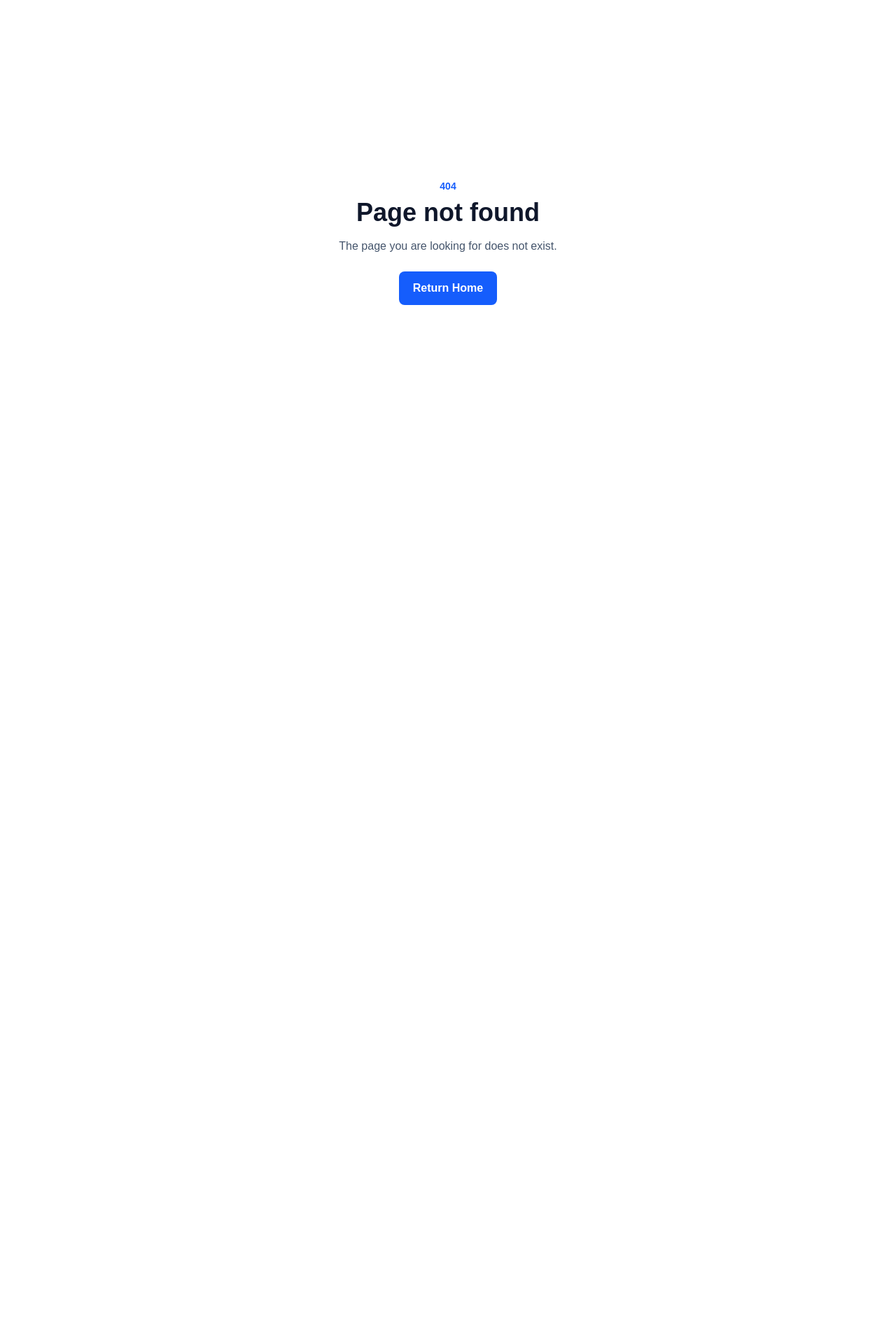
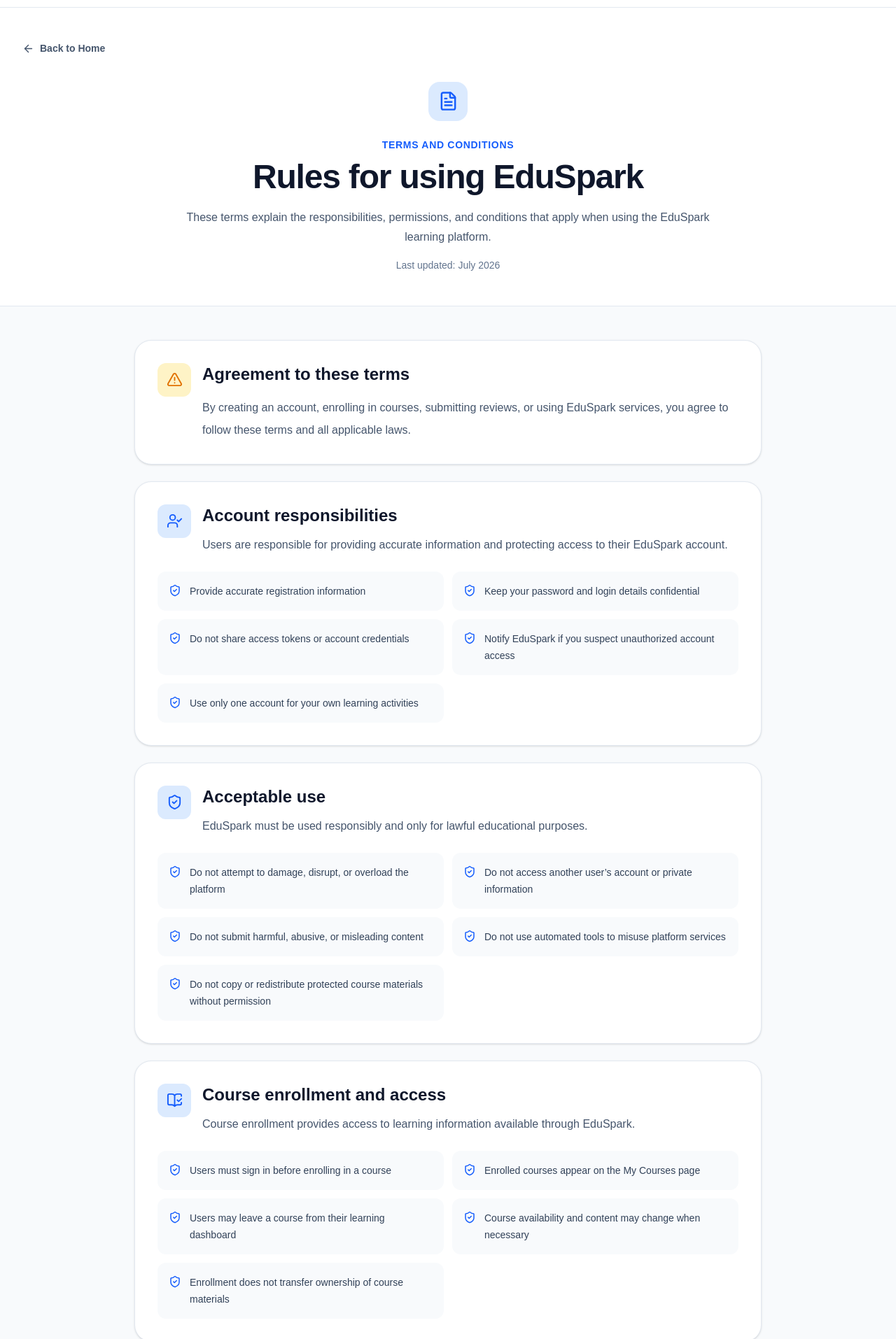
Before and after one commit to nurhossain-webd/eduSpark-client, a Next.js app: page /terms in a window 1280 px wide. Before the commit this address had no page. Shown: the part 54-1968 px from the top of the page at 70% size. Before the commit the page ends 800 px from the top, so only its background shows below. Built offline with nearby package versions, Linux system fonts and the light colour scheme.

Commit message:
Build functional terms and conditions page

```diff
--- /dev/null
+++ b/src/app/(main)/terms/page.tsx
@@ -0,0 +1,250 @@
+import Link from "next/link";
+import {
+  AlertTriangle,
+  ArrowLeft,
+  BookOpenCheck,
+  FileText,
+  Gavel,
+  Mail,
+  ShieldCheck,
+  UserCheck,
+} from "lucide-react";
+
+import Container from "@/components/ui/Container";
+
+interface TermsSection {
+  title: string;
+  description: string;
+  points: string[];
+  icon: React.ElementType;
+}
+
+const termsSections: TermsSection[] = [
+  {
+    title: "Account responsibilities",
+    description:
+      "Users are responsible for providing accurate information and protecting access to their EduSpark account.",
+    icon: UserCheck,
+    points: [
+      "Provide accurate registration information",
+      "Keep your password and login details confidential",
+      "Do not share access tokens or account credentials",
+      "Notify EduSpark if you suspect unauthorized account access",
+      "Use only one account for your own learning activities",
+    ],
+  },
+  {
+    title: "Acceptable use",
+    description:
+      "EduSpark must be used responsibly and only for lawful educational purposes.",
+    icon: ShieldCheck,
+    points: [
+      "Do not attempt to damage, disrupt, or overload the platform",
+      "Do not access another user’s account or private information",
+      "Do not submit harmful, abusive, or misleading content",
+      "Do not use automated tools to misuse platform services",
+      "Do not copy or redistribute protected course materials without permission",
+    ],
+  },
+  {
+    title: "Course enrollment and access",
+    description:
+      "Course enrollment provides access to learning information available through EduSpark.",
+    icon: BookOpenCheck,
+    points: [
+      "Users must sign in before enrolling in a course",
+      "Enrolled courses appear on the My Courses page",
+      "Users may leave a course from their learning dashboard",
+      "Course availability and content may change when necessary",
+      "Enrollment does not transfer ownership of course materials",
+    ],
+  },
+  {
+    title: "Reviews and user content",
+    description:
+      "Users may submit course reviews when they are enrolled in the relevant course.",
+    icon: FileText,
+    points: [
+      "Reviews should describe genuine learning experiences",
+      "Reviews must not contain abusive or unlawful content",
+      "Users may submit only one review per course",
+      "EduSpark may remove content that violates these terms",
+      "Submitted reviews may be displayed publicly with the user’s name",
+    ],
+  },
+  {
+    title: "Administrator access",
+    description:
+      "Course management features are available only to users with administrator authorization.",
+    icon: Gavel,
+    points: [
+      "Administrators may create, update, and delete courses",
+      "Administrator access must not be shared",
+      "Unauthorized management attempts may be blocked",
+      "Administrative actions may affect public course information",
+      "Role permissions are verified through secure backend APIs",
+    ],
+  },
+];
+
+export default function TermsPage() {
+  return (
+    <main className="min-h-screen bg-slate-50">
+      <section className="border-b border-slate-200 bg-white py-12">
+        <Container>
+          <Link
+            href="/"
+            className="inline-flex items-center gap-2 text-sm font-semibold text-slate-600 transition hover:text-blue-600"
+          >
+            <ArrowLeft size={17} />
+            Back to Home
+          </Link>
+
+          <div className="mx-auto mt-8 max-w-3xl text-center">
+            <div className="mx-auto flex h-14 w-14 items-center justify-center rounded-2xl bg-blue-100 text-blue-600">
+              <FileText size={29} />
+            </div>
+
+            <p className="mt-6 text-sm font-semibold uppercase tracking-wider text-blue-600">
+              Terms and Conditions
+            </p>
+
+            <h1 className="mt-3 text-4xl font-bold tracking-tight text-slate-900 md:text-5xl">
+              Rules for using EduSpark
+            </h1>
+
+            <p className="mt-5 leading-7 text-slate-600">
+              These terms explain the responsibilities, permissions, and
+              conditions that apply when using the EduSpark learning platform.
+            </p>
+
+            <p className="mt-4 text-sm text-slate-500">
+              Last updated: July 2026
+            </p>
+          </div>
+        </Container>
+      </section>
+
+      <section className="py-12">
+        <Container>
+          <div className="mx-auto max-w-4xl space-y-6">
+            <article className="rounded-3xl border border-slate-200 bg-white p-6 shadow-sm md:p-8">
+              <div className="flex items-start gap-4">
+                <div className="flex h-12 w-12 shrink-0 items-center justify-center rounded-xl bg-amber-100 text-amber-600">
+                  <AlertTriangle size={23} />
+                </div>
+
+                <div>
+                  <h2 className="text-2xl font-bold text-slate-900">
+                    Agreement to these terms
+                  </h2>
+
+                  <p className="mt-4 leading-8 text-slate-600">
+                    By creating an account, enrolling in courses, submitting
+                    reviews, or using EduSpark services, you agree to follow
+                    these terms and all applicable laws.
+                  </p>
+                </div>
+              </div>
+            </article>
+
+            {termsSections.map((section: TermsSection) => {
+              const Icon = section.icon;
+
+              return (
+                <article
+                  key={section.title}
+                  className="rounded-3xl border border-slate-200 bg-white p-6 shadow-sm md:p-8"
+                >
+                  <div className="flex items-start gap-4">
+                    <div className="flex h-12 w-12 shrink-0 items-center justify-center rounded-xl bg-blue-100 text-blue-600">
+                      <Icon size={23} />
+                    </div>
+
+                    <div>
+                      <h2 className="text-2xl font-bold text-slate-900">
+                        {section.title}
+                      </h2>
+
+                      <p className="mt-3 leading-7 text-slate-600">
+                        {section.description}
+                      </p>
+                    </div>
+                  </div>
+
+                  <ul className="mt-6 grid gap-3 sm:grid-cols-2">
+                    {section.points.map((point: string) => (
+                      <li
+                        key={point}
+                        className="flex items-start gap-3 rounded-xl bg-slate-50 p-4"
+                      >
+                        <ShieldCheck
+                          size={18}
+                          className="mt-0.5 shrink-0 text-blue-600"
+                        />
+
+                        <span className="text-sm leading-6 text-slate-700">
+                          {point}
+                        </span>
+                      </li>
+                    ))}
+                  </ul>
+                </article>
+              );
+            })}
+
+            <article className="rounded-3xl border border-slate-200 bg-white p-6 shadow-sm md:p-8">
+              <h2 className="text-2xl font-bold text-slate-900">
+                Service availability and changes
+              </h2>
+
+              <p className="mt-4 leading-8 text-slate-600">
+                EduSpark may update features, modify course information, perform
+                maintenance, or temporarily restrict access when necessary to
+                protect or improve the platform.
+              </p>
+
+              <p className="mt-4 leading-8 text-slate-600">
+                These terms may also be updated when the platform changes.
+                Continued use of EduSpark after an update means that you accept
+                the revised terms.
+              </p>
+            </article>
+
+            <article className="rounded-3xl bg-slate-900 p-7 text-white md:p-9">
+              <div className="flex h-12 w-12 items-center justify-center rounded-xl bg-blue-600">
+                <Mail size={23} />
+              </div>
+
+              <h2 className="mt-6 text-2xl font-bold">
+                Questions about these terms
+              </h2>
+
+              <p className="mt-4 max-w-2xl leading-7 text-slate-300">
+                Contact EduSpark when you need clarification about account use,
+                course access, reviews, administrator permissions, or any other
+                part of these terms.
+              </p>
+
+              <div className="mt-7 flex flex-col gap-3 sm:flex-row">
+                <a
+                  href="mailto:legal@eduspark.com"
+                  className="inline-flex min-h-12 items-center justify-center rounded-xl bg-blue-600 px-6 font-semibold text-white transition hover:bg-blue-700"
+                >
+                  legal@eduspark.com
+                </a>
+
+                <Link
+                  href="/contact"
+                  className="inline-flex min-h-12 items-center justify-center rounded-xl border border-white/20 px-6 font-semibold text-white transition hover:bg-white/10"
+                >
+                  Contact Page
+                </Link>
+              </div>
+            </article>
+          </div>
+        </Container>
+      </section>
+    </main>
+  );
+}
```
